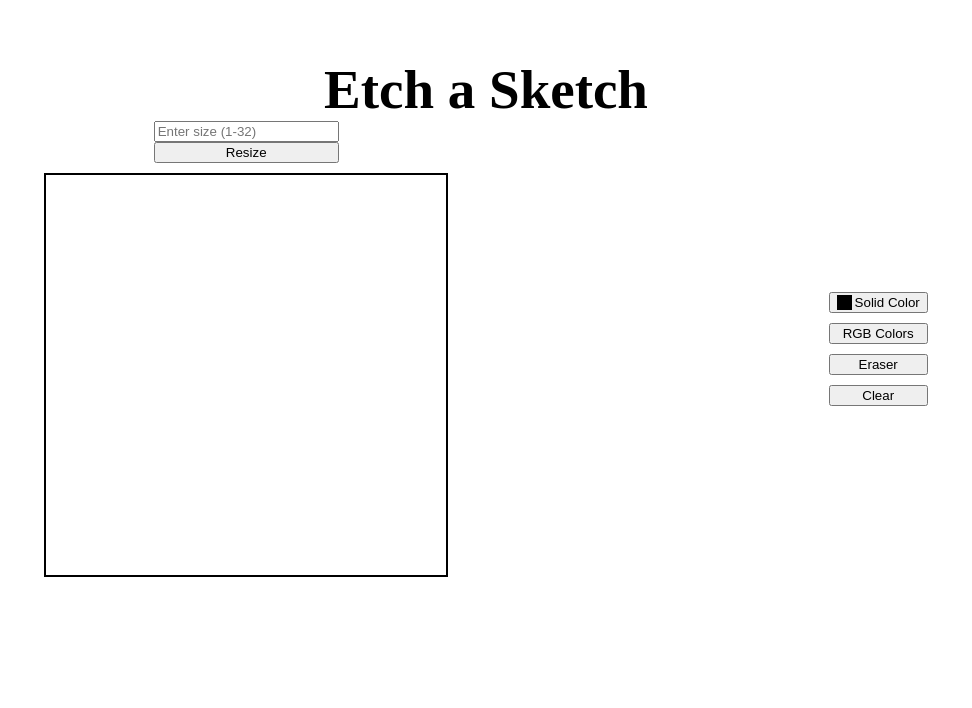
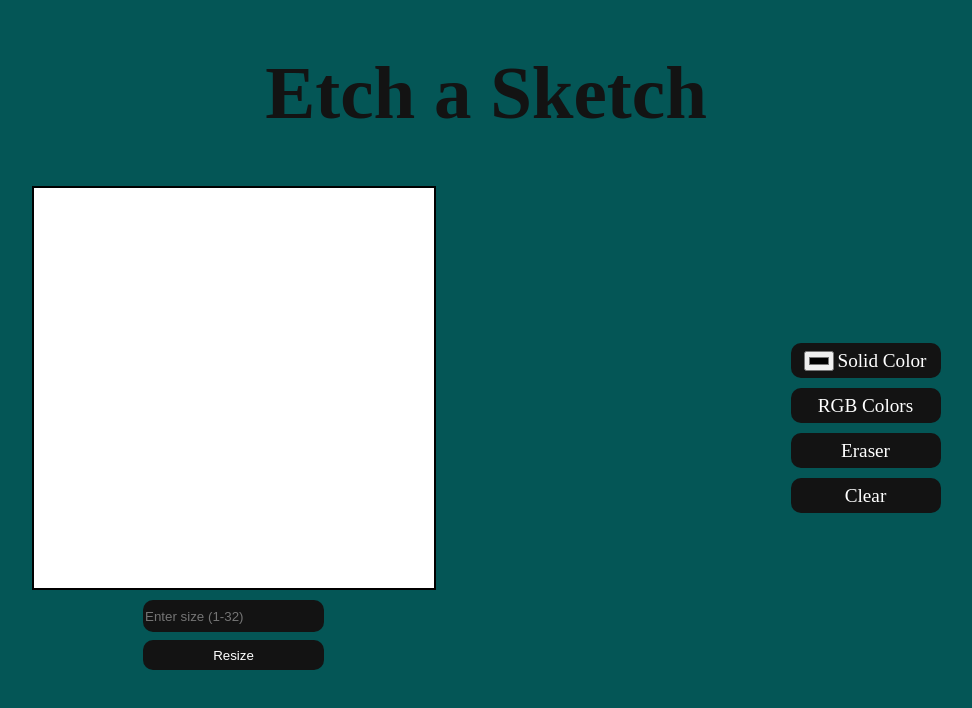
Before and after one commit to AsimMasood97/Etch_a_Sketch, a plain HTML site: page index.html in a window 1280 px wide. Shown: the whole page, without its empty margins (154-1126 px from the left). Drawn offline with Linux system fonts and the light colour scheme.

Commit message:
styling done

```diff
--- a/index.css
+++ b/index.css
@@ -1,5 +1,5 @@
-.box {
-
+body{
+    background-color: rgb(4, 86, 86);
 }
 
 .SketchContainer {
@@ -17,24 +17,29 @@
 }
 
 .name {
-    font-size: 55px;
+    font-size: 75px;
     font-weight: bolder;
     text-align: center;
-    padding-top: 50px;
+    margin-top: 50px;
+    margin-bottom: 50px;
+    color: rgb(19, 19, 19);
 }
 
 .sizeForm {
     display: flex;
     flex-direction: column;
+    gap: 8px;
 }
 
+
 #colorPreview{
-    height: 15px;
-    width: 15px;
+    height: 20px;
+    width: 30px;
 }
 
 #solidBtn {
     display: flex;
+    justify-content: center;
     align-items: center;
     gap :3px;
 }
@@ -51,3 +56,24 @@
     justify-content: space-around;
 
 }
+
+.menuBtns{
+    all:unset;
+    height: 35px;
+    width: 150px;
+    text-align: center;
+    border-radius: 10px;
+    border: 10px black;
+    font-size: larger;
+    background-color: rgb(19, 19, 19);
+    color: white;
+}
+
+#gridSize,
+.createGrid {
+    height: 30px;
+    border-radius: 10px;
+    border: 5px black;
+    background-color: rgb(19, 19, 19);
+    color: white;
+}
--- a/index.html
+++ b/index.html
@@ -13,21 +13,21 @@
     <div class="name">Etch a Sketch</div>
     <div class="parentContainer">
         <div class="mainContainer">
+            <div class="SketchContainer"></div>
             <form class="sizeForm">
                 <input type="number" name="gridSize" id="gridSize" placeholder="Enter size (1-32)">
                 <button class="createGrid">
                     Resize
                 </button>
             </form>
-            <div class="SketchContainer"></div>
         </div>
         <div class="secondContainer">
-            <button id="solidBtn">
-                <div id="colorPreview"></div>Solid Color
+            <button id="solidBtn" class="menuBtns">
+                <input type="color" id="colorPreview"></input>Solid Color
             </button>
-            <button id = "rgbBtn">RGB Colors</button>
-            <button id = "eraserBtn">Eraser</button>
-            <button class="clearBtn">Clear</button>
+            <button id = "rgbBtn" class="menuBtns">RGB Colors</button>
+            <button id = "eraserBtn" class="menuBtns">Eraser</button>
+            <button id = "clearBtn" class="menuBtns">Clear</button>
         </div>
     </div>
 </body>
--- a/script.js
+++ b/script.js
@@ -1,5 +1,5 @@
 let dimention = 10;
-let color = "black";
+let color = "";
 let tool = "solid";
 const canvasSize = 400;
 
@@ -13,6 +13,7 @@ function createCanvas(size) {
 			newbox.style.height = `${boxSize}px`;
 			newbox.style.width = `${boxSize}px`;
 			newbox.classList.add("box");
+			newbox.style.backgroundColor = "white";
 			sketch.appendChild(newbox);
 		}
 	}
@@ -20,6 +21,9 @@ function createCanvas(size) {
 
 let sketch = document.querySelector(".SketchContainer");
 let createBtn = document.querySelector(".createGrid");
+let colorSelector = document.querySelector("#colorPreview");
+color = colorSelector.value;
+console.log(color);
 
 createBtn.addEventListener("click", (e) => {
 	e.preventDefault();
@@ -61,14 +65,12 @@ sketch.addEventListener("dragstart", (e) => {
 	e.preventDefault();
 });
 
-document.querySelector(".clearBtn").addEventListener("click", (e) => {
+document.querySelector("#clearBtn").addEventListener("click", (e) => {
 	sketch.querySelectorAll("*").forEach((dec) => {
 		dec.style.backgroundColor = "white";
 	});
 });
 
-let colorPreview = document.querySelector("#colorPreview");
-colorPreview.style.backgroundColor = color;
 createCanvas(dimention);
 
 let erasorBtn = document.querySelector("#eraserBtn");
@@ -85,3 +87,7 @@ let rgbBtn = document.querySelector("#rgbBtn");
 rgbBtn.addEventListener("click", e=>{
 	tool = "RGB";
 })
+
+colorSelector.addEventListener("input", e=>{
+	color = e.target.value
+})
```
